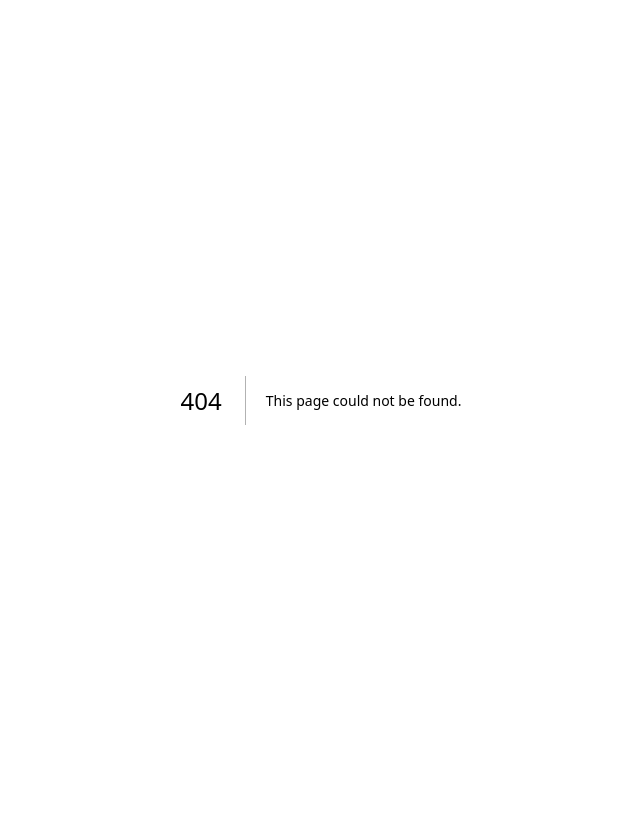
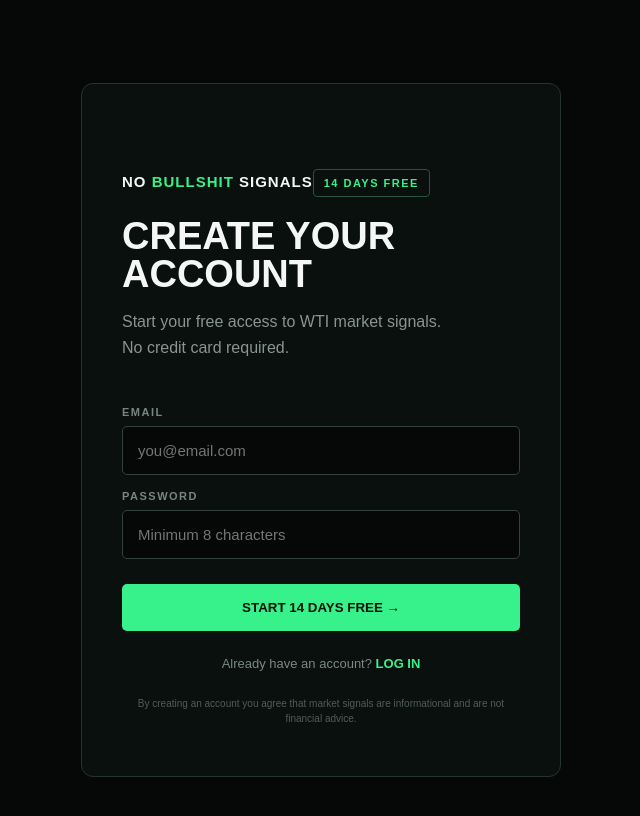
Before and after one commit to tradingnowopo/no-bullshit-signals, a Next.js app: page /signup in a window 1280 px wide. Before the commit this address had no page. Shown: the top 816 px of the page, without its empty margins (319-959 px from the left). Built offline with nearby package versions, Linux system fonts and the light colour scheme; no server answers.

Commit message:
Create page.js

```diff
--- /dev/null
+++ b/app/signup/page.js
@@ -0,0 +1,238 @@
+"use client";
+
+import { useState } from "react";
+import { createClient } from "@supabase/supabase-js";
+
+const supabase = createClient(
+  process.env.NEXT_PUBLIC_SUPABASE_URL,
+  process.env.NEXT_PUBLIC_SUPABASE_PUBLISHABLE_KEY
+);
+
+export default function SignupPage() {
+  const [email, setEmail] = useState("");
+  const [password, setPassword] = useState("");
+  const [message, setMessage] = useState("");
+  const [loading, setLoading] = useState(false);
+
+  async function handleSignup(e) {
+    e.preventDefault();
+
+    if (password.length < 8) {
+      setMessage("Password must contain at least 8 characters.");
+      return;
+    }
+
+    setLoading(true);
+    setMessage("");
+
+    const { error } = await supabase.auth.signUp({
+      email,
+      password,
+      options: {
+        emailRedirectTo: `${window.location.origin}/login`,
+      },
+    });
+
+    if (error) {
+      setMessage(error.message);
+      setLoading(false);
+      return;
+    }
+
+    setMessage(
+      "Account created. Check your email and click the confirmation link."
+    );
+
+    setLoading(false);
+  }
+
+  return (
+    <main style={styles.main}>
+      <div style={styles.card}>
+        <a href="/" style={styles.logo}>
+          NO <span style={styles.green}>BULLSHIT</span> SIGNALS
+        </a>
+
+        <div style={styles.badge}>14 DAYS FREE</div>
+
+        <h1 style={styles.title}>CREATE YOUR ACCOUNT</h1>
+
+        <p style={styles.subtitle}>
+          Start your free access to WTI market signals.
+          <br />
+          No credit card required.
+        </p>
+
+        <form onSubmit={handleSignup} style={styles.form}>
+          <label style={styles.label}>EMAIL</label>
+
+          <input
+            type="email"
+            required
+            value={email}
+            onChange={(e) => setEmail(e.target.value)}
+            placeholder="you@email.com"
+            style={styles.input}
+          />
+
+          <label style={styles.label}>PASSWORD</label>
+
+          <input
+            type="password"
+            required
+            minLength={8}
+            value={password}
+            onChange={(e) => setPassword(e.target.value)}
+            placeholder="Minimum 8 characters"
+            style={styles.input}
+          />
+
+          <button disabled={loading} type="submit" style={styles.button}>
+            {loading ? "CREATING ACCOUNT..." : "START 14 DAYS FREE →"}
+          </button>
+        </form>
+
+        {message && <div style={styles.message}>{message}</div>}
+
+        <p style={styles.loginText}>
+          Already have an account?{" "}
+          <a href="/login" style={styles.loginLink}>
+            LOG IN
+          </a>
+        </p>
+
+        <p style={styles.small}>
+          By creating an account you agree that market signals are informational
+          and are not financial advice.
+        </p>
+      </div>
+    </main>
+  );
+}
+
+const styles = {
+  main: {
+    minHeight: "100vh",
+    background: "#050807",
+    color: "#f4f7f5",
+    fontFamily: "Arial, Helvetica, sans-serif",
+    display: "flex",
+    justifyContent: "center",
+    alignItems: "center",
+    padding: "30px 20px",
+  },
+
+  card: {
+    width: "100%",
+    maxWidth: 480,
+    background: "#09100d",
+    border: "1px solid #26342e",
+    borderRadius: 12,
+    padding: "40px",
+    boxSizing: "border-box",
+  },
+
+  logo: {
+    color: "#f4f7f5",
+    textDecoration: "none",
+    fontWeight: 900,
+    fontSize: 15,
+    letterSpacing: 1,
+  },
+
+  green: {
+    color: "#37f28b",
+  },
+
+  badge: {
+    display: "inline-block",
+    marginTop: 45,
+    color: "#37f28b",
+    border: "1px solid #23563b",
+    borderRadius: 4,
+    padding: "7px 10px",
+    fontSize: 11,
+    fontWeight: 900,
+    letterSpacing: 1.5,
+  },
+
+  title: {
+    fontSize: 38,
+    lineHeight: 1,
+    marginTop: 20,
+    marginBottom: 15,
+  },
+
+  subtitle: {
+    color: "#89958f",
+    lineHeight: 1.6,
+    marginBottom: 30,
+  },
+
+  form: {
+    display: "flex",
+    flexDirection: "column",
+  },
+
+  label: {
+    color: "#78867f",
+    fontSize: 11,
+    letterSpacing: 1.5,
+    fontWeight: 800,
+    marginBottom: 8,
+    marginTop: 15,
+  },
+
+  input: {
+    background: "#050807",
+    color: "#ffffff",
+    border: "1px solid #35413c",
+    borderRadius: 5,
+    padding: "15px",
+    fontSize: 15,
+    outline: "none",
+  },
+
+  button: {
+    marginTop: 25,
+    background: "#37f28b",
+    color: "#041008",
+    border: 0,
+    borderRadius: 5,
+    padding: "16px",
+    fontWeight: 900,
+    cursor: "pointer",
+  },
+
+  message: {
+    marginTop: 20,
+    background: "#101915",
+    border: "1px solid #26342e",
+    borderRadius: 5,
+    padding: 14,
+    color: "#b8c5be",
+    fontSize: 13,
+    lineHeight: 1.5,
+  },
+
+  loginText: {
+    textAlign: "center",
+    color: "#7b8982",
+    marginTop: 25,
+    fontSize: 13,
+  },
+
+  loginLink: {
+    color: "#37f28b",
+    fontWeight: 900,
+    textDecoration: "none",
+  },
+
+  small: {
+    color: "#515d57",
+    textAlign: "center",
+    fontSize: 10,
+    lineHeight: 1.5,
+    marginTop: 25,
+  },
+};
```
